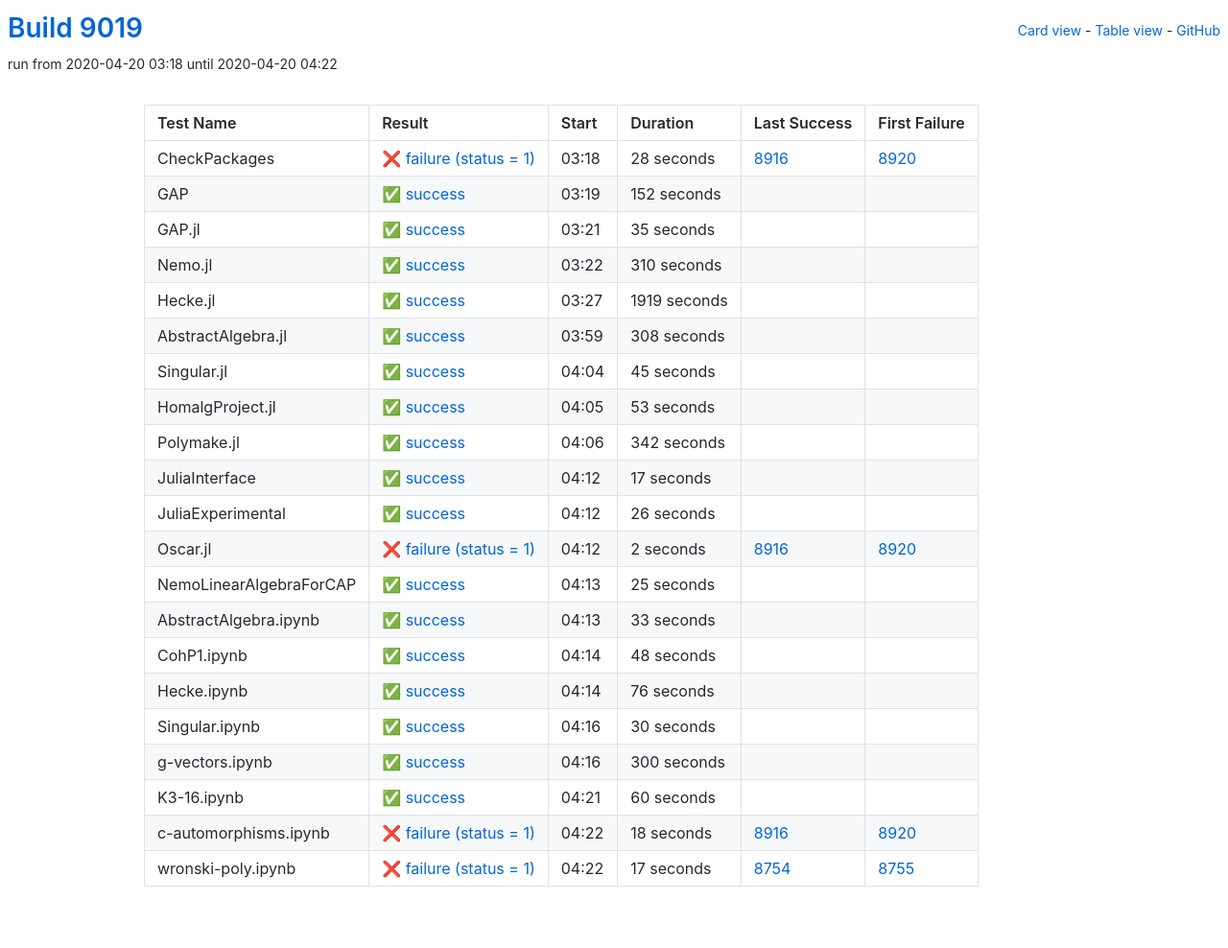
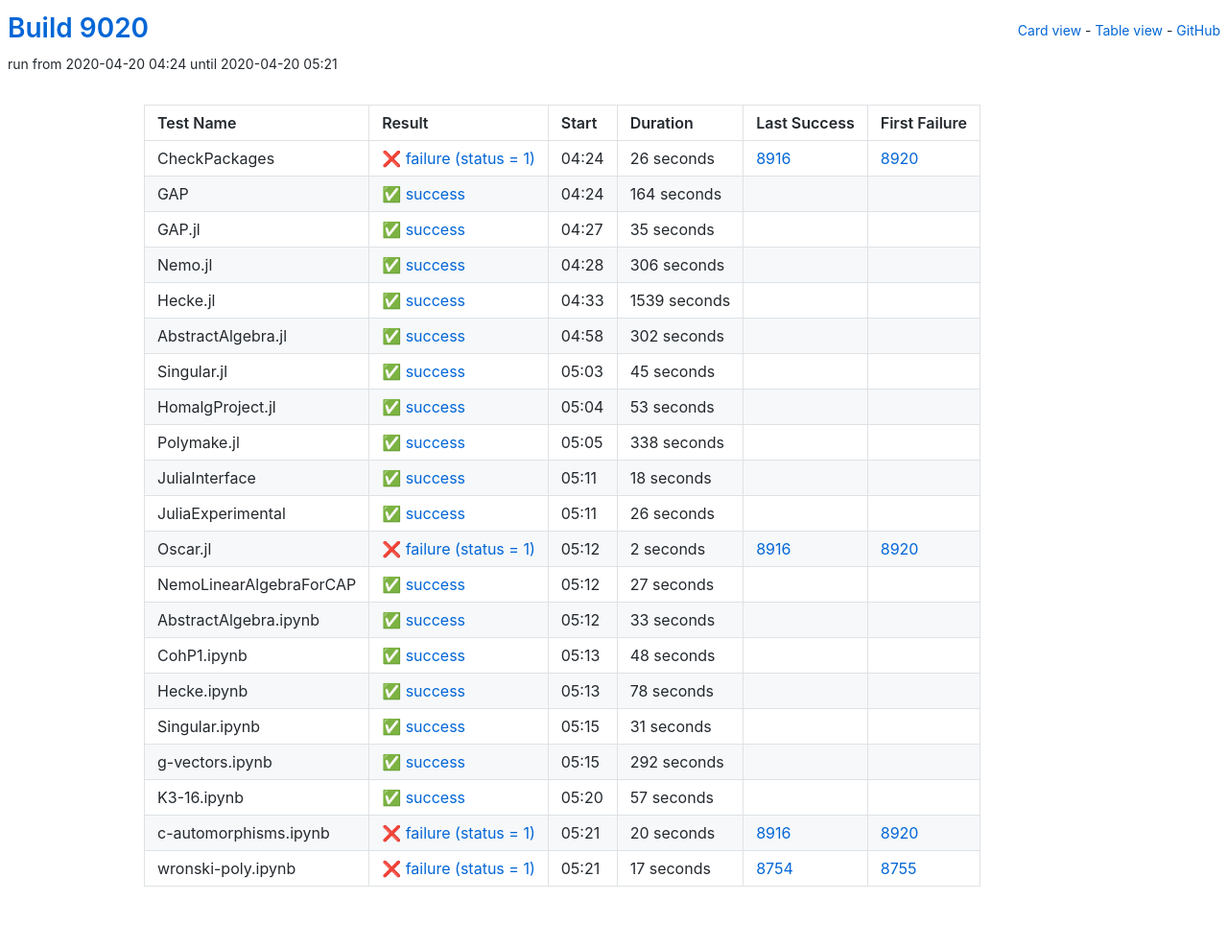
Before and after one commit to oscar-system/oscar-ci-status, a Jekyll site: the page built from table.html, in a window 1280 px wide. Shown: the whole page at 96% size. Built offline with Jekyll 4.4.1, drawn with Linux system fonts in a browser that asks for light colours.

Commit message:
Build 9020

```diff
--- a/_data/ci.yml
+++ b/_data/ci.yml
@@ -1,27 +1,27 @@
-build: 9019
-build_url: https://oscarci.mathematik.uni-kl.de/job/oscar/9019/
+build: 9020
+build_url: https://oscarci.mathematik.uni-kl.de/job/oscar/9020/
 job: oscar
 tests:
-- duration: 28
+- duration: 26
   exitcode: 1
   first_failure: 8920
   first_failure_url: https://oscarci.mathematik.uni-kl.de/job/oscar/8920/
   last_success: 8916
   last_success_url: https://oscarci.mathematik.uni-kl.de/job/oscar/8916/
-  log: https://oscarci.mathematik.uni-kl.de/job/oscar/9019/artifact/logs/build-9019/CheckPackages.log
+  log: https://oscarci.mathematik.uni-kl.de/job/oscar/9020/artifact/logs/build-9020/CheckPackages.log
   name: CheckPackages
-  start: 2020-04-20 03:18
+  start: 2020-04-20 04:24
   status: failure
   success: false
-- duration: 152
+- duration: 164
   exitcode: 0
   first_failure: false
   first_failure_url: null
   last_success: false
   last_success_url: null
-  log: https://oscarci.mathematik.uni-kl.de/job/oscar/9019/artifact/logs/build-9019/GAP.log
+  log: https://oscarci.mathematik.uni-kl.de/job/oscar/9020/artifact/logs/build-9020/GAP.log
   name: GAP
-  start: 2020-04-20 03:19
+  start: 2020-04-20 04:24
   status: success
   success: true
 - duration: 35
@@ -30,42 +30,42 @@ tests:
   first_failure_url: null
   last_success: false
   last_success_url: null
-  log: https://oscarci.mathematik.uni-kl.de/job/oscar/9019/artifact/logs/build-9019/GAP.jl.log
+  log: https://oscarci.mathematik.uni-kl.de/job/oscar/9020/artifact/logs/build-9020/GAP.jl.log
   name: GAP.jl
-  start: 2020-04-20 03:21
+  start: 2020-04-20 04:27
   status: success
   success: true
-- duration: 310
+- duration: 306
   exitcode: 0
   first_failure: false
   first_failure_url: null
   last_success: false
   last_success_url: null
-  log: https://oscarci.mathematik.uni-kl.de/job/oscar/9019/artifact/logs/build-9019/Nemo.jl.log
+  log: https://oscarci.mathematik.uni-kl.de/job/oscar/9020/artifact/logs/build-9020/Nemo.jl.log
   name: Nemo.jl
-  start: 2020-04-20 03:22
+  start: 2020-04-20 04:28
   status: success
   success: true
-- duration: 1919
+- duration: 1539
   exitcode: 0
   first_failure: false
   first_failure_url: null
   last_success: false
   last_success_url: null
-  log: https://oscarci.mathematik.uni-kl.de/job/oscar/9019/artifact/logs/build-9019/Hecke.jl.log
+  log: https://oscarci.mathematik.uni-kl.de/job/oscar/9020/artifact/logs/build-9020/Hecke.jl.log
   name: Hecke.jl
-  start: 2020-04-20 03:27
+  start: 2020-04-20 04:33
   status: success
   success: true
-- duration: 308
+- duration: 302
   exitcode: 0
   first_failure: false
   first_failure_url: null
   last_success: false
   last_success_url: null
-  log: https://oscarci.mathematik.uni-kl.de/job/oscar/9019/artifact/logs/build-9019/AbstractAlgebra.jl.log
+  log: https://oscarci.mathematik.uni-kl.de/job/oscar/9020/artifact/logs/build-9020/AbstractAlgebra.jl.log
   name: AbstractAlgebra.jl
-  start: 2020-04-20 03:59
+  start: 2020-04-20 04:58
   status: success
   success: true
 - duration: 45
@@ -74,9 +74,9 @@ tests:
   first_failure_url: null
   last_success: false
   last_success_url: null
-  log: https://oscarci.mathematik.uni-kl.de/job/oscar/9019/artifact/logs/build-9019/Singular.jl.log
+  log: https://oscarci.mathematik.uni-kl.de/job/oscar/9020/artifact/logs/build-9020/Singular.jl.log
   name: Singular.jl
-  start: 2020-04-20 04:04
+  start: 2020-04-20 05:03
   status: success
   success: true
 - duration: 53
@@ -85,31 +85,31 @@ tests:
   first_failure_url: null
   last_success: false
   last_success_url: null
-  log: https://oscarci.mathematik.uni-kl.de/job/oscar/9019/artifact/logs/build-9019/HomalgProject.jl.log
+  log: https://oscarci.mathematik.uni-kl.de/job/oscar/9020/artifact/logs/build-9020/HomalgProject.jl.log
   name: HomalgProject.jl
-  start: 2020-04-20 04:05
+  start: 2020-04-20 05:04
   status: success
   success: true
-- duration: 342
+- duration: 338
   exitcode: 0
   first_failure: false
   first_failure_url: null
   last_success: false
   last_success_url: null
-  log: https://oscarci.mathematik.uni-kl.de/job/oscar/9019/artifact/logs/build-9019/Polymake.jl.log
+  log: https://oscarci.mathematik.uni-kl.de/job/oscar/9020/artifact/logs/build-9020/Polymake.jl.log
   name: Polymake.jl
-  start: 2020-04-20 04:06
+  start: 2020-04-20 05:05
   status: success
   success: true
-- duration: 17
+- duration: 18
   exitcode: 0
   first_failure: false
   first_failure_url: null
   last_success: false
   last_success_url: null
-  log: https://oscarci.mathematik.uni-kl.de/job/oscar/9019/artifact/logs/build-9019/JuliaInterface.log
+  log: https://oscarci.mathematik.uni-kl.de/job/oscar/9020/artifact/logs/build-9020/JuliaInterface.log
   name: JuliaInterface
-  start: 2020-04-20 04:12
+  start: 2020-04-20 05:11
   status: success
   success: true
 - duration: 26
@@ -118,9 +118,9 @@ tests:
   first_failure_url: null
   last_success: false
   last_success_url: null
-  log: https://oscarci.mathematik.uni-kl.de/job/oscar/9019/artifact/logs/build-9019/JuliaExperimental.log
+  log: https://oscarci.mathematik.uni-kl.de/job/oscar/9020/artifact/logs/build-9020/JuliaExperimental.log
   name: JuliaExperimental
-  start: 2020-04-20 04:12
+  start: 2020-04-20 05:11
   status: success
   success: true
 - duration: 2
@@ -129,20 +129,20 @@ tests:
   first_failure_url: https://oscarci.mathematik.uni-kl.de/job/oscar/8920/
   last_success: 8916
   last_success_url: https://oscarci.mathematik.uni-kl.de/job/oscar/8916/
-  log: https://oscarci.mathematik.uni-kl.de/job/oscar/9019/artifact/logs/build-9019/Oscar.jl.log
+  log: https://oscarci.mathematik.uni-kl.de/job/oscar/9020/artifact/logs/build-9020/Oscar.jl.log
   name: Oscar.jl
-  start: 2020-04-20 04:12
+  start: 2020-04-20 05:12
   status: failure
   success: false
-- duration: 25
+- duration: 27
   exitcode: 0
   first_failure: false
   first_failure_url: null
   last_success: false
   last_success_url: null
-  log: https://oscarci.mathematik.uni-kl.de/job/oscar/9019/artifact/logs/build-9019/NemoLinearAlgebraForCAP.log
+  log: https://oscarci.mathematik.uni-kl.de/job/oscar/9020/artifact/logs/build-9020/NemoLinearAlgebraForCAP.log
   name: NemoLinearAlgebraForCAP
-  start: 2020-04-20 04:13
+  start: 2020-04-20 05:12
   status: success
   success: true
 - duration: 33
@@ -151,9 +151,9 @@ tests:
   first_failure_url: null
   last_success: false
   last_success_url: null
-  log: https://oscarci.mathematik.uni-kl.de/job/oscar/9019/artifact/logs/build-9019/AbstractAlgebra.ipynb.log
+  log: https://oscarci.mathematik.uni-kl.de/job/oscar/9020/artifact/logs/build-9020/AbstractAlgebra.ipynb.log
   name: AbstractAlgebra.ipynb
-  start: 2020-04-20 04:13
+  start: 2020-04-20 05:12
   status: success
   success: true
 - duration: 48
@@ -162,64 +162,64 @@ tests:
   first_failure_url: null
   last_success: false
   last_success_url: null
-  log: https://oscarci.mathematik.uni-kl.de/job/oscar/9019/artifact/logs/build-9019/CohP1.ipynb.log
+  log: https://oscarci.mathematik.uni-kl.de/job/oscar/9020/artifact/logs/build-9020/CohP1.ipynb.log
   name: CohP1.ipynb
-  start: 2020-04-20 04:14
+  start: 2020-04-20 05:13
   status: success
   success: true
-- duration: 76
+- duration: 78
   exitcode: 0
   first_failure: false
   first_failure_url: null
   last_success: false
   last_success_url: null
-  log: https://oscarci.mathematik.uni-kl.de/job/oscar/9019/artifact/logs/build-9019/Hecke.ipynb.log
+  log: https://oscarci.mathematik.uni-kl.de/job/oscar/9020/artifact/logs/build-9020/Hecke.ipynb.log
   name: Hecke.ipynb
-  start: 2020-04-20 04:14
+  start: 2020-04-20 05:13
   status: success
   success: true
-- duration: 30
+- duration: 31
   exitcode: 0
   first_failure: false
   first_failure_url: null
   last_success: false
   last_success_url: null
-  log: https://oscarci.mathematik.uni-kl.de/job/oscar/9019/artifact/logs/build-9019/Singular.ipynb.log
+  log: https://oscarci.mathematik.uni-kl.de/job/oscar/9020/artifact/logs/build-9020/Singular.ipynb.log
   name: Singular.ipynb
-  start: 2020-04-20 04:16
+  start: 2020-04-20 05:15
   status: success
   success: true
-- duration: 300
+- duration: 292
   exitcode: 0
   first_failure: false
   first_failure_url: null
   last_success: false
   last_success_url: null
-  log: https://oscarci.mathematik.uni-kl.de/job/oscar/9019/artifact/logs/build-9019/g-vectors.ipynb.log
+  log: https://oscarci.mathematik.uni-kl.de/job/oscar/9020/artifact/logs/build-9020/g-vectors.ipynb.log
   name: g-vectors.ipynb
-  start: 2020-04-20 04:16
+  start: 2020-04-20 05:15
   status: success
   success: true
-- duration: 60
+- duration: 57
   exitcode: 0
   first_failure: false
   first_failure_url: null
   last_success: false
   last_success_url: null
-  log: https://oscarci.mathematik.uni-kl.de/job/oscar/9019/artifact/logs/build-9019/K3-16.ipynb.log
+  log: https://oscarci.mathematik.uni-kl.de/job/oscar/9020/artifact/logs/build-9020/K3-16.ipynb.log
   name: K3-16.ipynb
-  start: 2020-04-20 04:21
+  start: 2020-04-20 05:20
   status: success
   success: true
-- duration: 18
+- duration: 20
   exitcode: 1
   first_failure: 8920
   first_failure_url: https://oscarci.mathematik.uni-kl.de/job/oscar/8920/
   last_success: 8916
   last_success_url: https://oscarci.mathematik.uni-kl.de/job/oscar/8916/
-  log: https://oscarci.mathematik.uni-kl.de/job/oscar/9019/artifact/logs/build-9019/c-automorphisms.ipynb.log
+  log: https://oscarci.mathematik.uni-kl.de/job/oscar/9020/artifact/logs/build-9020/c-automorphisms.ipynb.log
   name: c-automorphisms.ipynb
-  start: 2020-04-20 04:22
+  start: 2020-04-20 05:21
   status: failure
   success: false
 - duration: 17
@@ -228,8 +228,8 @@ tests:
   first_failure_url: https://oscarci.mathematik.uni-kl.de/job/oscar/8755/
   last_success: 8754
   last_success_url: https://oscarci.mathematik.uni-kl.de/job/oscar/8754/
-  log: https://oscarci.mathematik.uni-kl.de/job/oscar/9019/artifact/logs/build-9019/wronski-poly.ipynb.log
+  log: https://oscarci.mathematik.uni-kl.de/job/oscar/9020/artifact/logs/build-9020/wronski-poly.ipynb.log
   name: wronski-poly.ipynb
-  start: 2020-04-20 04:22
+  start: 2020-04-20 05:21
   status: failure
   success: false
```
Also changed, not shown: README.md.
